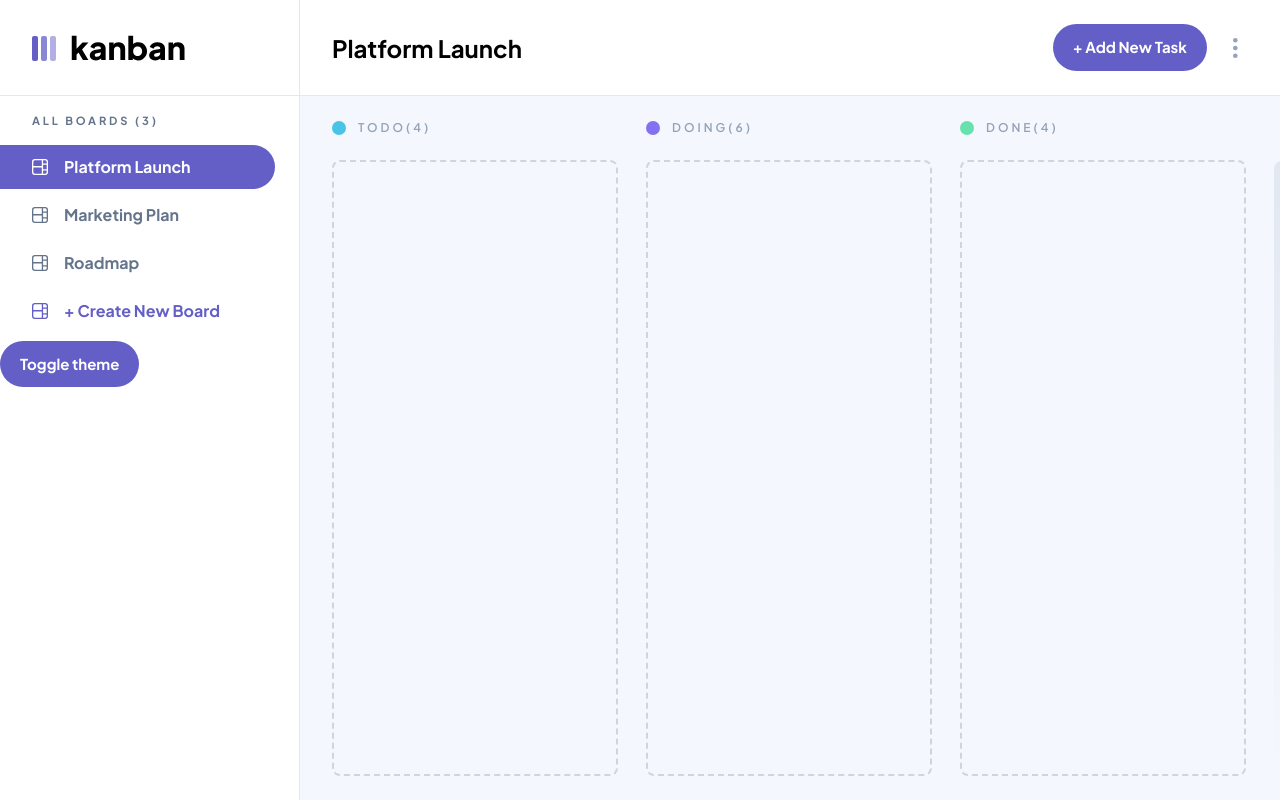
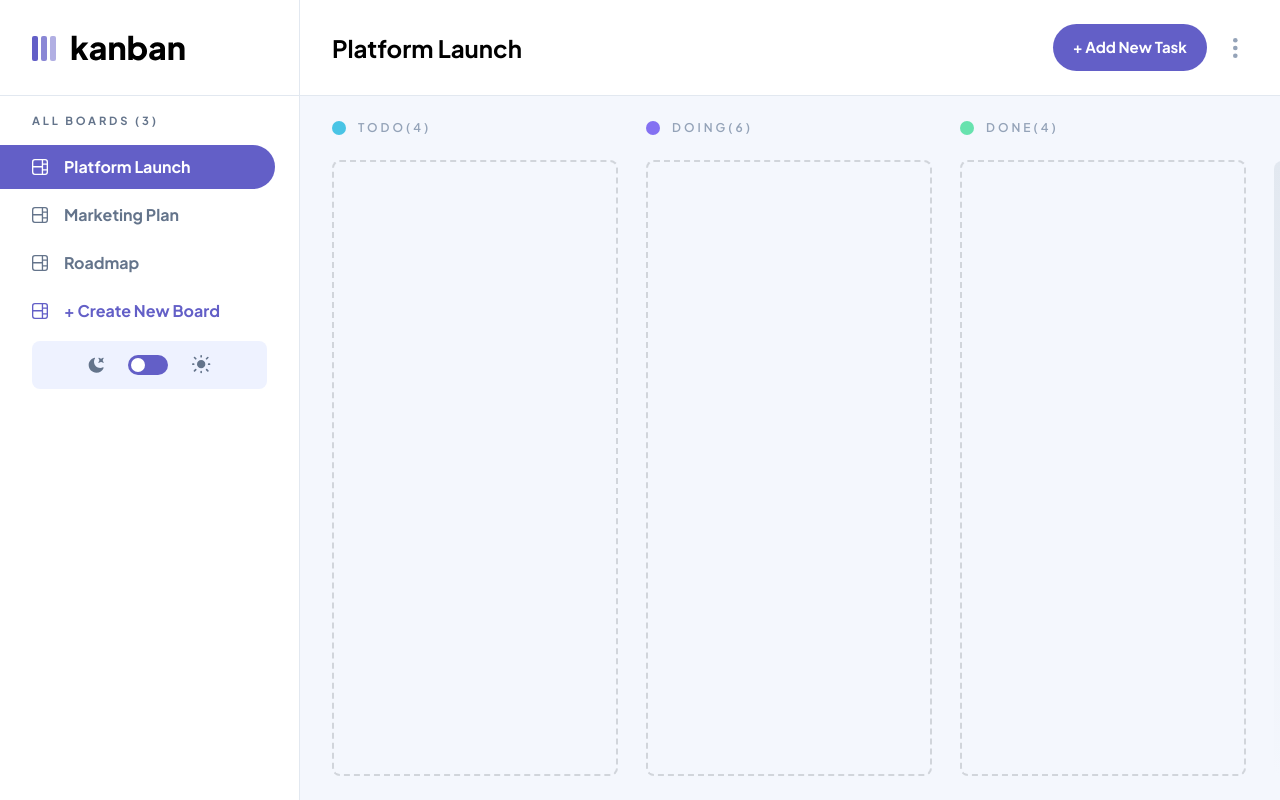
Before and after one commit to Mohamad-Ilham-Ramadhan/kanban-vue, a Vue app: page / in a window 1280 px wide. Built offline with nearby package versions, Linux system fonts and the light colour scheme.

Commit message:
create icon component: IconMoonStar and IconSun. Create and style button or slider color-theme

```diff
--- a/src/App.vue
+++ b/src/App.vue
@@ -4,13 +4,19 @@ import Logo from '@/components/Logo.vue'
 import Button from './components/Button.vue';
 import IconEllipsis from '@/components/icons/IconEllipsis.vue'
 import IconBoard from '@/components/icons/IconBoard.vue'
+import IconMoonStar from '@/components/icons/IconMoonStar.vue'
+import IconSun from '@/components/icons/IconSun.vue'
+
 // store
 import { useBoardStore } from '@/stores/board.js'
 const boardStore = useBoardStore()
 const boards = boardStore.boards
 
+const theme = ref('dark')
 function toggleTheme() {
   document.documentElement.classList.toggle('dark')
+  if (theme.value === 'dark') theme.value = 'light'
+  else theme.value = 'dark'
 }
 
 
@@ -53,7 +59,21 @@ function toggleTheme() {
             <span>+ Create New Board</span>
           </li>
         </nav>
-        <Button @click="toggleTheme()" text="Toggle theme" />
+
+        <div class="px-8">
+          <div class="flex items-center justify-center rounded-lg py-3.5 bg-indigo-50 dark:bg-dark text-slate-500 dark:text-slate-400">
+            <IconMoonStar />
+            <div
+              class="p-[3px] rounded-full bg-primary w-[40px] h-[20px] flex hover:cursor-pointer mx-6"
+              @click="toggleTheme()"
+            >
+              <div class="rounded-full w-full h-full relative">
+                <div :class="['w-[14px] h-[14px] rounded-full bg-white transition-all relative', theme === 'dark' ? 'left-0' : 'left-[calc(100%-14px)]']"></div>
+              </div>
+            </div>
+            <IconSun />
+          </div>
+        </div>
 
       </div>
     </aside>
--- /dev/null
+++ b/src/components/icons/IconMoonStar.vue
@@ -0,0 +1,3 @@
+<template>
+   <svg width="16" height="16" xmlns="http://www.w3.org/2000/svg"><path d="M6.474.682c.434-.11.718.406.481.78A6.067 6.067 0 0 0 6.01 4.72c0 3.418 2.827 6.187 6.314 6.187.89.002 1.77-.182 2.584-.54.408-.18.894.165.724.57-1.16 2.775-3.944 4.73-7.194 4.73-4.292 0-7.771-3.41-7.771-7.615 0-3.541 2.466-6.518 5.807-7.37Zm8.433.07c.442-.294.969.232.674.674l-.525.787a1.943 1.943 0 0 0 0 2.157l.525.788c.295.441-.232.968-.674.673l-.787-.525a1.943 1.943 0 0 0-2.157 0l-.786.525c-.442.295-.97-.232-.675-.673l.525-.788a1.943 1.943 0 0 0 0-2.157l-.525-.787c-.295-.442.232-.968.674-.673l.787.525a1.943 1.943 0 0 0 2.157 0Z" fill="currentColor"></path></svg>
+</template>
--- /dev/null
+++ b/src/components/icons/IconSun.vue
@@ -0,0 +1,3 @@
+<template>
+   <svg width="19" height="19" xmlns="http://www.w3.org/2000/svg"><path d="M9.167 15.833a.833.833 0 0 1 .833.834v.833a.833.833 0 0 1-1.667 0v-.833a.833.833 0 0 1 .834-.834ZM3.75 13.75a.833.833 0 0 1 .59 1.422l-1.25 1.25a.833.833 0 0 1-1.18-1.178l1.25-1.25a.833.833 0 0 1 .59-.244Zm10.833 0c.221 0 .433.088.59.244l1.25 1.25a.833.833 0 0 1-1.179 1.178l-1.25-1.25a.833.833 0 0 1 .59-1.422ZM9.167 5a4.167 4.167 0 1 1 0 8.334 4.167 4.167 0 0 1 0-8.334Zm-7.5 3.333a.833.833 0 0 1 0 1.667H.833a.833.833 0 1 1 0-1.667h.834Zm15.833 0a.833.833 0 0 1 0 1.667h-.833a.833.833 0 0 1 0-1.667h.833Zm-1.667-6.666a.833.833 0 0 1 .59 1.422l-1.25 1.25a.833.833 0 1 1-1.179-1.178l1.25-1.25a.833.833 0 0 1 .59-.244Zm-13.333 0c.221 0 .433.088.59.244l1.25 1.25a.833.833 0 0 1-1.18 1.178L1.91 3.09a.833.833 0 0 1 .59-1.422ZM9.167 0A.833.833 0 0 1 10 .833v.834a.833.833 0 1 1-1.667 0V.833A.833.833 0 0 1 9.167 0Z" fill="currentColor"></path></svg>
+</template>
```
